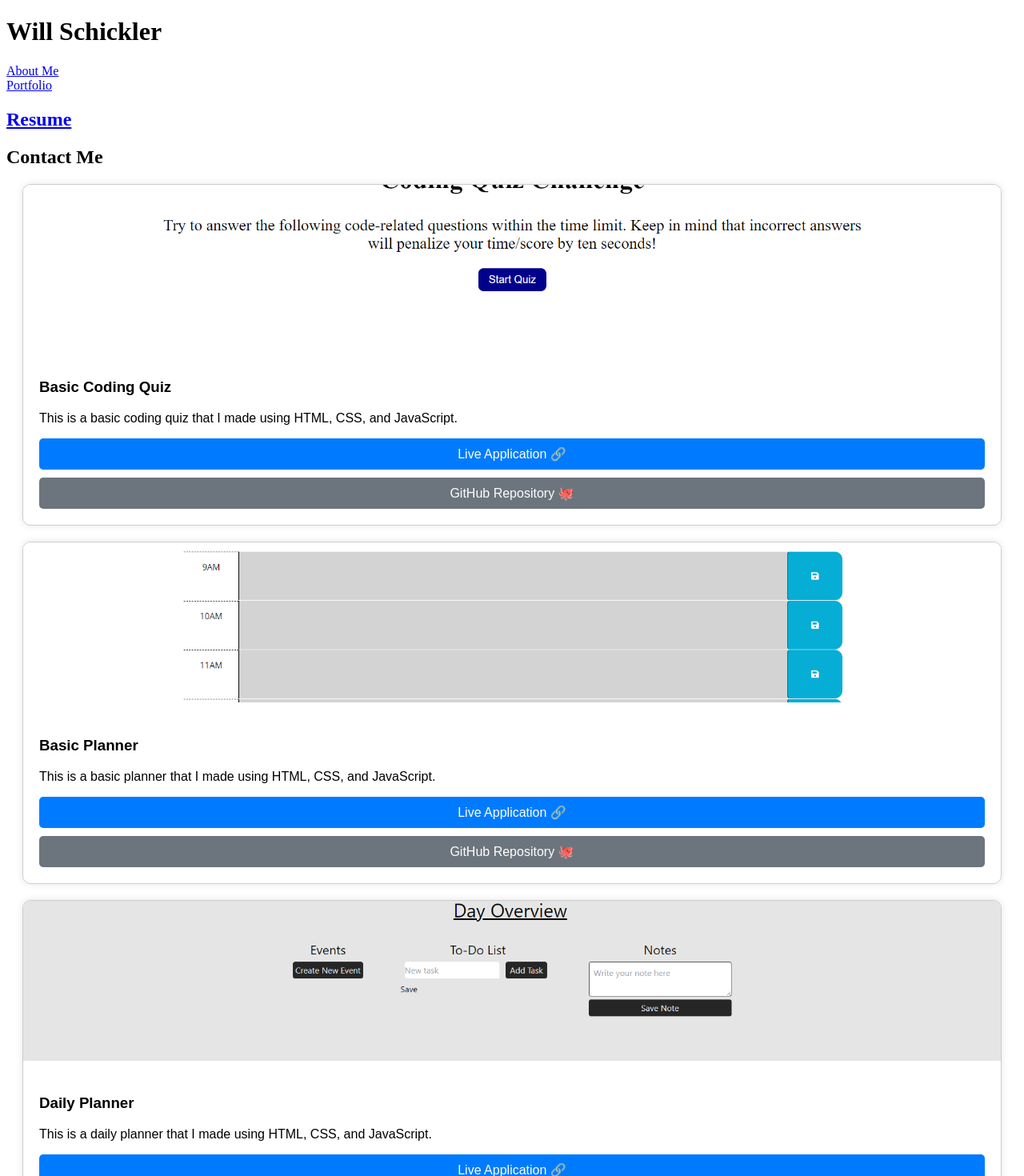
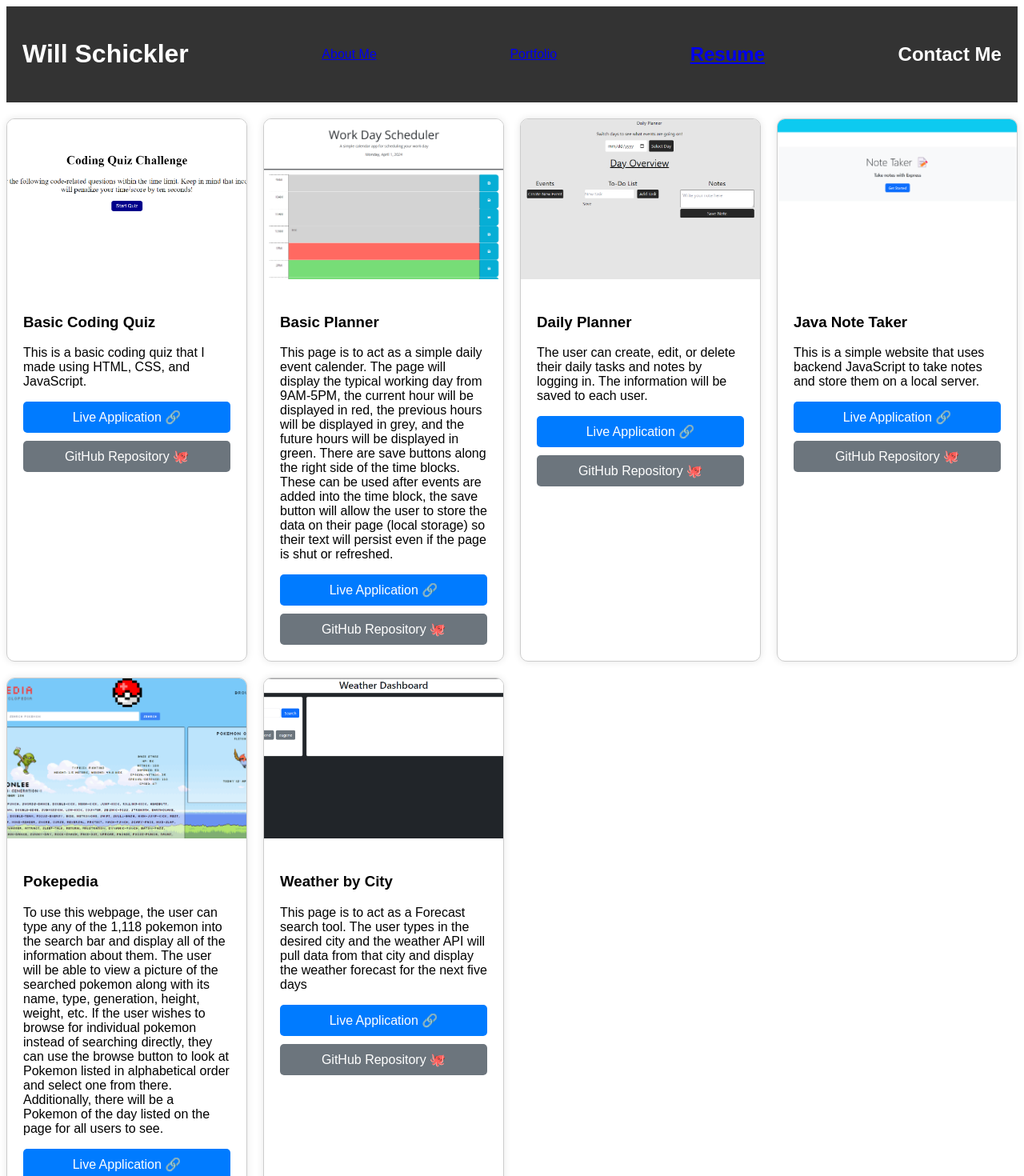
Before and after one commit to willber10/PortfolioV2, a React (Vite) app: page /portfolio in a window 1280 px wide. Shown: the top 1470 px of the page at 80% size. Built offline with nearby package versions, Linux system fonts and the light colour scheme.

Commit message:
updated descriptions for the projects on the portfolio page

```diff
--- a/src/Navbar.jsx
+++ b/src/Navbar.jsx
@@ -1,8 +1,19 @@
 import { Link } from 'react-router-dom';
 
 function Navbar() {
+    const navbarStyle = {
+        display: 'flex',
+        justifyContent: 'space-between',
+        alignItems: 'center',
+        padding: '20px',
+        backgroundColor: '#333',
+        color: '#fff',
+        fontFamily: 'Arial, sans-serif',
+    };
+
+
     return (
-        <header className='Navbar'>
+        <header style={navbarStyle}>
             <h1>Will Schickler</h1>
             <section>
                 <Link to="/">About Me</Link>
--- a/src/Portfolio.jsx
+++ b/src/Portfolio.jsx
@@ -13,25 +13,25 @@ function Portfolio() {
     const portfolioItems = [
         { title: 'Basic Coding Quiz', image: BasicQuizImage, Text: 'This is a basic coding quiz that I made using HTML, CSS, and JavaScript.',
          appLink: 'https://willber10.github.io/Coding-quiz-basics-/' , repoLink: '//github.com/willber10/Coding-quiz-basics-?tab=readme-ov-file' },
-        { title: 'Basic Planner', image: BasicPlanner, Text: 'This is a basic planner that I made using HTML, CSS, and JavaScript.',
+        { title: 'Basic Planner', image: BasicPlanner, Text: 'This page is to act as a simple daily event calender. The page will display the typical working day from 9AM-5PM, the current hour will be displayed in red, the previous hours will be displayed in grey, and the future hours will be displayed in green. There are save buttons along the right side of the time blocks. These can be used after events are added into the time block, the save button will allow the user to store the data on their page (local storage) so their text will persist even if the page is shut or refreshed.',
         appLink: 'https://willber10.github.io/Daily-Event-Planner/' , repoLink: 'https://github.com/willber10/Daily-Event-Planner?tab=readme-ov-file' },
-        { title: 'Daily Planner', image: DailyPlanner, Text: 'This is a daily planner that I made using HTML, CSS, and JavaScript.',
+        { title: 'Daily Planner', image: DailyPlanner, Text: 'The user can create, edit, or delete their daily tasks and notes by logging in. The information will be saved to each user.',
         appLink: 'https://rocky-mountain-31745-6823d73c66a2.herokuapp.com/login' , repoLink: 'https://github.com/shhutc18/Daily-Planner?tab=readme-ov-file' },
-        { title: 'Java Note Taker', image: JavaNoteTaker, Text: 'This is a note taker that I made using HTML, CSS, and JavaScript.',
+        { title: 'Java Note Taker', image: JavaNoteTaker, Text: 'This is a simple website that uses backend JavaScript to take notes and store them on a local server.',
         appLink: 'https://desolate-escarpment-44843-449f4ff95d92.herokuapp.com' , repoLink: 'https://github.com/willber10/Javascript-Note-Taker' },
-        { title: 'Pokepedia', image: Pokepedia, Text: 'This is a pokedex that I made using HTML, CSS, and JavaScript.',
+        { title: 'Pokepedia', image: Pokepedia, Text: 'To use this webpage, the user can type any of the 1,118 pokemon into the search bar and display all of the information about them. The user will be able to view a picture of the searched pokemon along with its name, type, generation, height, weight, etc. If the user wishes to browse for individual pokemon instead of searching directly, they can use the browse button to look at Pokemon listed in alphabetical order and select one from there. Additionally, there will be a Pokemon of the day listed on the page for all users to see.',
         appLink: 'https://shhutc18.github.io/Poke-Pedia/' , repoLink: 'https://github.com/shhutc18/Poke-Pedia?tab=readme-ov-file' },
-        { title: 'Weather by City', image: WeatherbyCity, Text: 'This is a weather app that I made using HTML, CSS, and JavaScript.',
+        { title: 'Weather by City', image: WeatherbyCity, Text: 'This page is to act as a Forecast search tool. The user types in the desired city and the weather API will pull data from that city and display the weather forecast for the next five days',
         appLink: 'https://willber10.github.io/Weather-By-City-Search/' , repoLink: 'https://github.com/willber10/Weather-By-City-Search' },
     ];
 
 return (
     <div style={{
         display: 'grid',
+        gridTemplateColumns: 'repeat(auto-fit, minmax(300px, 1fr))',
         gap: '20px',
         fontFamily: "'Work Sans', sans-serif",
-        marginTop: '900px',
-        margin: '20px',
+        marginTop: '20px',
       }}>
         {portfolioItems.map((item, index) => (
           <div key={index} style={{ border: '1px solid #ccc', borderRadius: '10px', overflow: 'hidden', boxShadow: '0 0 10px rgba(0,0,0,0.1)' }}>
```
